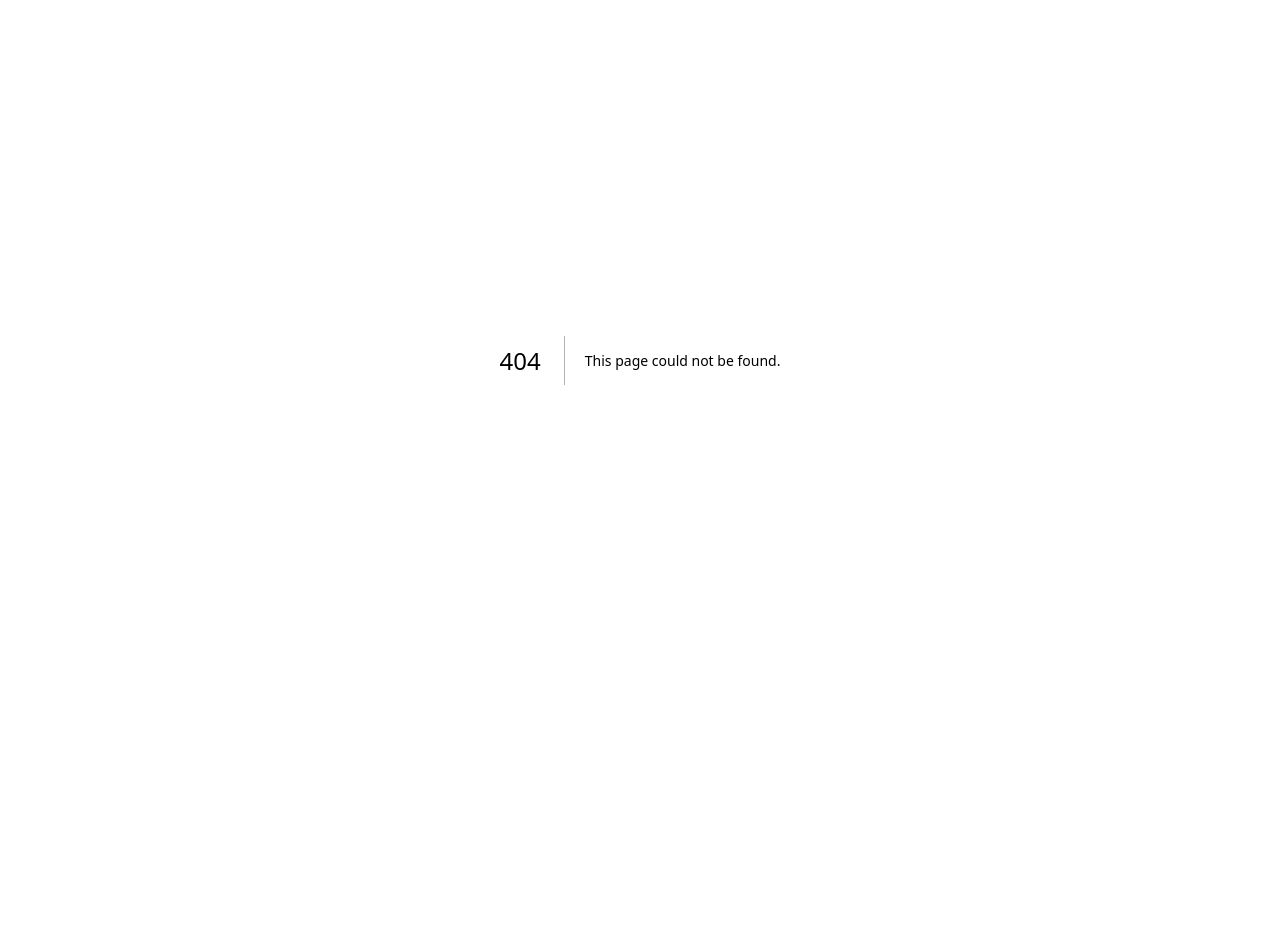
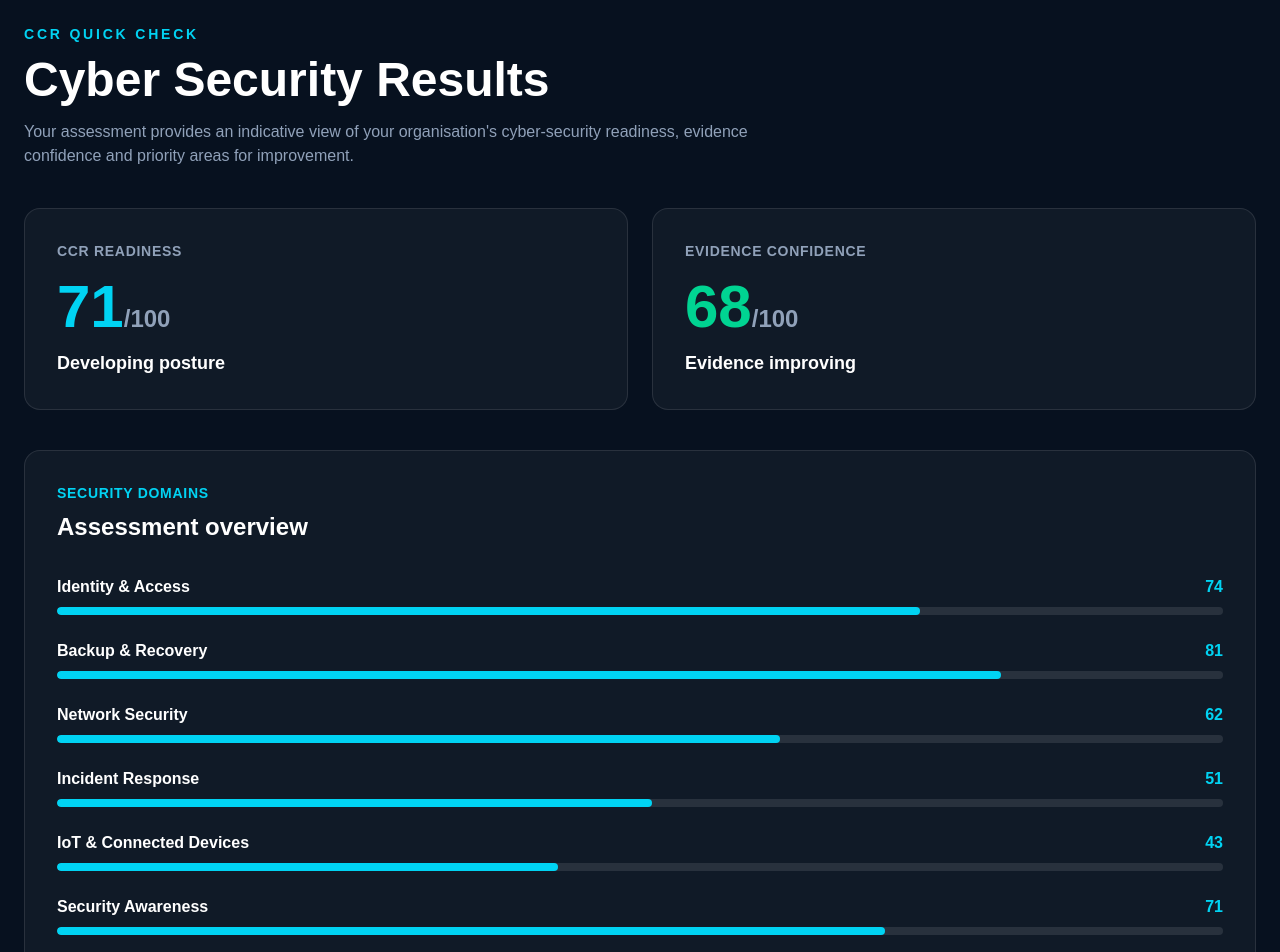
Before and after one commit to DrMesutInan-SFHEA/cyberscorehub, a Next.js app: page /results in a window 1280 px wide. Before the commit this address had no page. Shown: the part 40-992 px from the top of the page. Before the commit the page ends 800 px from the top, so only its background shows below. Built offline with nearby package versions, Linux system fonts and the light colour scheme.

Commit message:
CCR v0.9 - add results page foundation

```diff
--- /dev/null
+++ b/src/app/results/page.tsx
@@ -0,0 +1,185 @@
+export default function ResultsPage() {
+  return (
+    <main className="min-h-screen bg-[#07111f] text-white">
+      <div className="mx-auto max-w-7xl px-6 py-16">
+
+        <div className="mb-10">
+          <div className="text-sm font-bold uppercase tracking-[0.2em] text-cyan-400">
+            CCR Quick Check
+          </div>
+
+          <h1 className="mt-3 text-4xl font-black md:text-5xl">
+            Cyber Security Results
+          </h1>
+
+          <p className="mt-4 max-w-3xl text-slate-400">
+            Your assessment provides an indicative view of your organisation&apos;s
+            cyber-security readiness, evidence confidence and priority areas
+            for improvement.
+          </p>
+        </div>
+
+        <div className="grid gap-6 md:grid-cols-2">
+
+          <div className="rounded-2xl border border-white/10 bg-white/[0.04] p-8">
+            <div className="text-sm font-bold uppercase tracking-wider text-slate-400">
+              CCR Readiness
+            </div>
+
+            <div className="mt-4 text-6xl font-black text-cyan-400">
+              71
+              <span className="text-2xl text-slate-400">/100</span>
+            </div>
+
+            <div className="mt-3 text-lg font-semibold">
+              Developing posture
+            </div>
+          </div>
+
+          <div className="rounded-2xl border border-white/10 bg-white/[0.04] p-8">
+            <div className="text-sm font-bold uppercase tracking-wider text-slate-400">
+              Evidence Confidence
+            </div>
+
+            <div className="mt-4 text-6xl font-black text-emerald-400">
+              68
+              <span className="text-2xl text-slate-400">/100</span>
+            </div>
+
+            <div className="mt-3 text-lg font-semibold">
+              Evidence improving
+            </div>
+          </div>
+
+        </div>
+
+        <div className="mt-10 rounded-2xl border border-white/10 bg-white/[0.04] p-8">
+
+          <div className="text-sm font-bold uppercase tracking-wider text-cyan-400">
+            Security Domains
+          </div>
+
+          <h2 className="mt-2 text-2xl font-bold">
+            Assessment overview
+          </h2>
+
+          <div className="mt-8 space-y-6">
+
+            <DomainScore name="Identity & Access" score={74} />
+            <DomainScore name="Backup & Recovery" score={81} />
+            <DomainScore name="Network Security" score={62} />
+            <DomainScore name="Incident Response" score={51} />
+            <DomainScore name="IoT & Connected Devices" score={43} />
+            <DomainScore name="Security Awareness" score={71} />
+
+          </div>
+
+        </div>
+
+        <div className="mt-10 rounded-2xl border border-amber-400/20 bg-amber-400/[0.05] p-8">
+
+          <div className="text-sm font-bold uppercase tracking-wider text-amber-400">
+            Priority Finding
+          </div>
+
+          <h2 className="mt-3 text-2xl font-bold">
+            Connected-device security requires attention
+          </h2>
+
+          <p className="mt-4 max-w-4xl leading-7 text-slate-300">
+            Your assessment indicates that connected devices and incident
+            response should be prioritised before lower-risk improvements.
+          </p>
+
+        </div>
+
+        <div className="mt-10">
+
+          <div className="text-sm font-bold uppercase tracking-wider text-cyan-400">
+            CCR Improvement Roadmap
+          </div>
+
+          <h2 className="mt-2 text-3xl font-bold">
+            What to improve first
+          </h2>
+
+          <div className="mt-8 grid gap-6 md:grid-cols-3">
+
+            <RoadmapCard
+              title="Now"
+              text="Address high-priority security gaps and review exposed connected devices."
+            />
+
+            <RoadmapCard
+              title="Within 30 Days"
+              text="Improve incident-response procedures and strengthen access controls."
+            />
+
+            <RoadmapCard
+              title="Within 90 Days"
+              text="Improve evidence coverage, staff awareness and security monitoring."
+            />
+
+          </div>
+
+        </div>
+
+      </div>
+    </main>
+  );
+}
+
+
+function DomainScore({
+  name,
+  score,
+}: {
+  name: string;
+  score: number;
+}) {
+  return (
+    <div>
+
+      <div className="mb-2 flex items-center justify-between gap-4">
+        <span className="font-semibold">
+          {name}
+        </span>
+
+        <span className="font-bold text-cyan-400">
+          {score}
+        </span>
+      </div>
+
+      <div className="h-2 overflow-hidden rounded-full bg-white/10">
+        <div
+          className="h-full rounded-full bg-cyan-400"
+          style={{ width: `${score}%` }}
+        />
+      </div>
+
+    </div>
+  );
+}
+
+
+function RoadmapCard({
+  title,
+  text,
+}: {
+  title: string;
+  text: string;
+}) {
+  return (
+    <div className="rounded-2xl border border-white/10 bg-white/[0.04] p-6">
+
+      <div className="text-lg font-bold text-cyan-400">
+        {title}
+      </div>
+
+      <p className="mt-3 leading-7 text-slate-400">
+        {text}
+      </p>
+
+    </div>
+  );
+}
```
